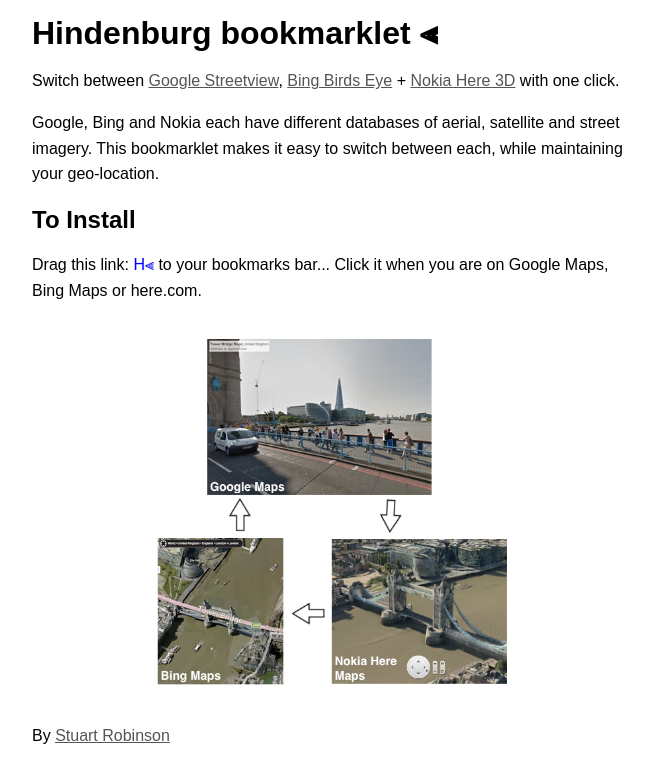
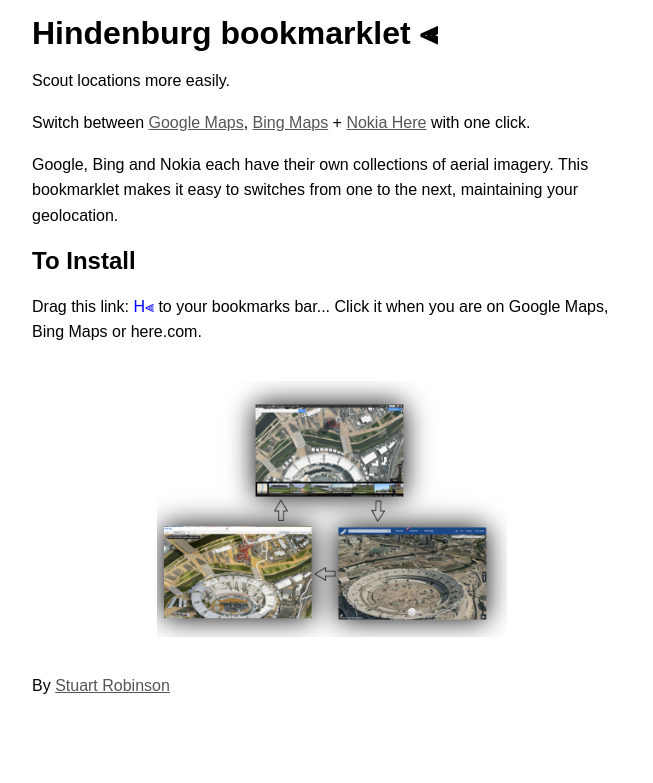
Before and after one commit to sturob/sturob.com, a Jekyll site: the page tools/hindenburg/index.html, which Jekyll copies as it is, in a window 1280 px wide. Shown: the top 783 px of the page, without its empty margins (308-961 px from the left). Built offline with Jekyll 4.4.1, drawn with Linux system fonts in a browser that asks for light colours.

Commit message:
updated graphic + copy

```diff
--- a/tools/hindenburg/index.html
+++ b/tools/hindenburg/index.html
@@ -35,9 +35,9 @@
 <body>
 <h1>Hindenburg bookmarklet &#x2AF7;</h1>
 
-<p>Switch between <a href="http://maps.google.com/">Google Streetview</a>, <a href="http://maps.bing.com/">Bing Birds Eye</a> + <a href="http://here.com">Nokia Here 3D</a> with one click.</p>
+<p>Scout locations more easily.</p> <p>Switch between <a href="http://maps.google.com/">Google Maps</a>, <a href="http://maps.bing.com/">Bing Maps</a> + <a href="http://here.com">Nokia Here</a> with one click.</p>
 
-<p>Google, Bing and Nokia each have different databases of aerial, satellite and street imagery. This bookmarklet makes it easy to switch between each, while maintaining your geo-location.</p>
+<p>Google, Bing and Nokia each have their own collections of aerial imagery. This bookmarklet makes it easy to switches from one to the next, maintaining your geolocation.</p>
 
 <h2>To Install</h2>
 <p>
```
Also changed, not shown: other parts of tools/hindenburg/index.html (+3 -2 lines), tools/hindenburg/bookmarklet.png, 1 other file.
